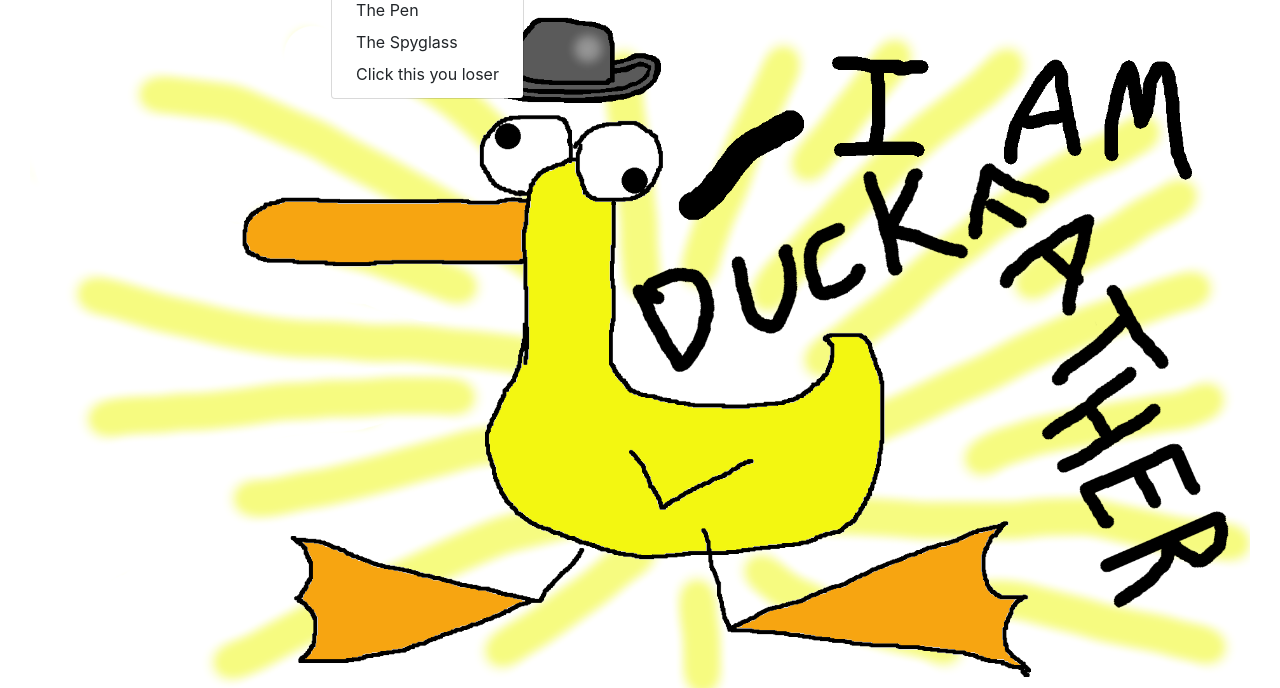
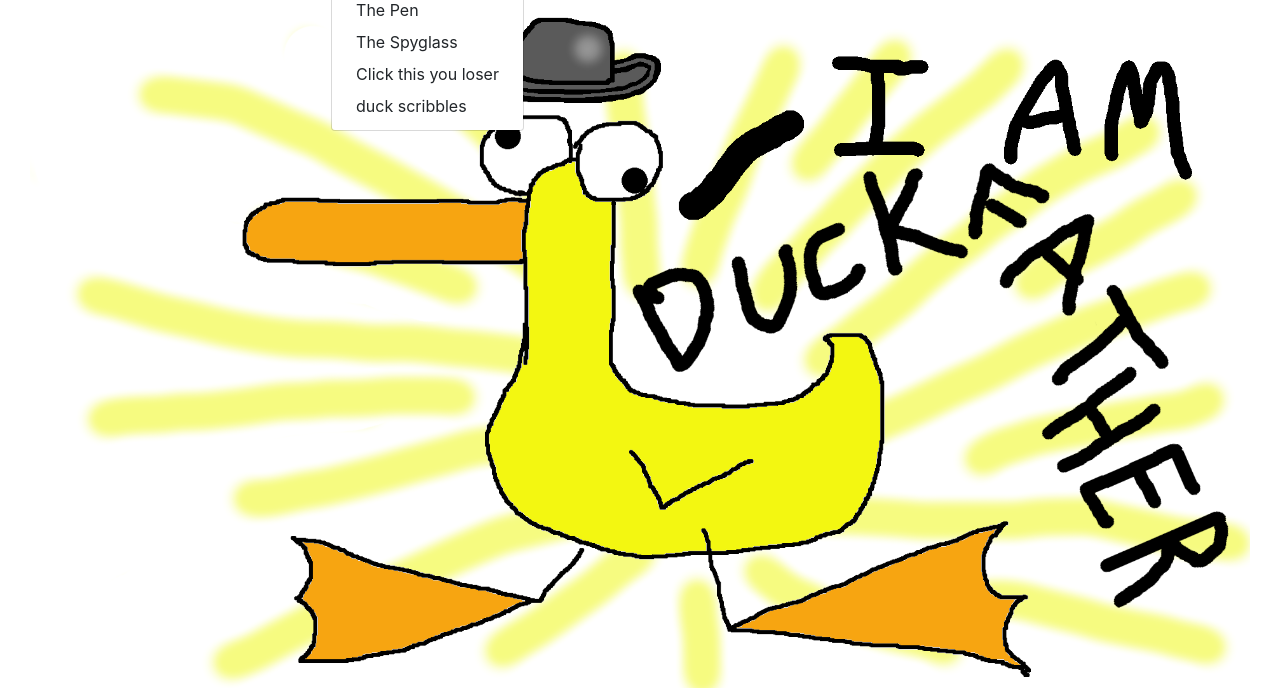
Before and after one commit to MokeDuck/idk, a plain HTML site: page index.html in a window 1280 px wide. Both pictures are taken after a click on the link "|Feathers Descended From Some Passing Duck|". Shown: the part 99-787 px from the top of the page. Drawn offline with nearby package versions, Linux system fonts and the light colour scheme.

Commit message:
Update index.html

```diff
--- a/index.html
+++ b/index.html
@@ -65,6 +65,7 @@
           <a class="dropdown-item" href="ThePen.html"> The Pen </a>
           <a class="dropdown-item" href="TheSpyglass.html"> The Spyglass </a>
           <a class="dropdown-item" href="DatabaseTesting.html"> Click this you loser </a>
+          <a class="dropdown-item" href="DuckScribbles.html"> duck scribbles </a>
         </div>
       </li>
     </ul>
```
